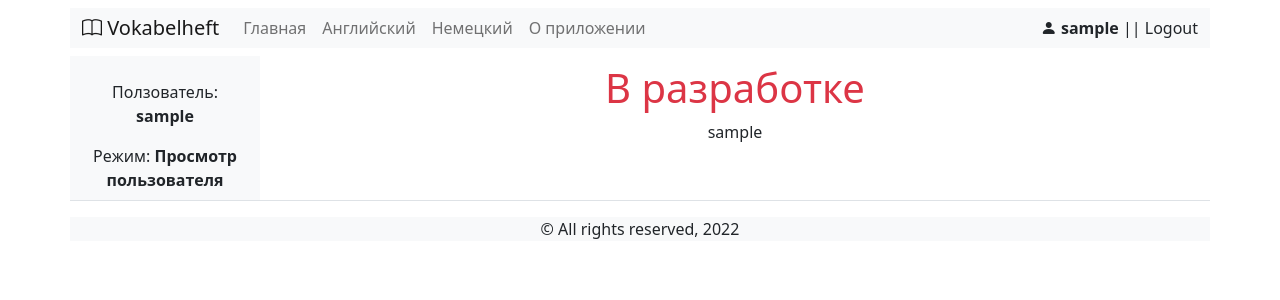
After one commit to zmiterveras/vokabelheft_web, a Django app: page /profile in a window 1280 px wide. The commit adds this page. Shown: the top 300 px of the page. Run offline with Django 4.2, Linux system fonts and the light colour scheme; the visitor is signed in with stand-in values (Sample User, id 1); some libraries are stand-ins or nearby versions.

Commit message:
added template for user profile added djangorestframework for API

```diff
--- a/Vokabelheft/Vokabelheft/settings.py
+++ b/Vokabelheft/Vokabelheft/settings.py
@@ -38,6 +38,7 @@ INSTALLED_APPS = [
     'django.contrib.messages',
     'django.contrib.staticfiles',
     'trainer.apps.TrainerConfig',
+    'rest_framework',
 ]
 
 MIDDLEWARE = [
--- a/Vokabelheft/trainer/templates/base.html
+++ b/Vokabelheft/trainer/templates/base.html
@@ -27,10 +27,10 @@
                     </li>
                     {% if user.is_authenticated %}
                     <li class="nav-item">
-                        <a class="nav-link {% block activeeng %}{% endblock %}" href="{% url 'dictionary_list' '1' %}">Английский</a>
+                        <a class="nav-link {% block activeeng %}{% endblock %}" href="{% url 'dictionary_list' 'eng' %}">Английский</a>
                     </li>
                     <li class="nav-item">
-                        <a class="nav-link {% block activede %}{% endblock %}" href="{% url 'dictionary_list' '2' %}">Немецкий</a>
+                        <a class="nav-link {% block activede %}{% endblock %}" href="{% url 'dictionary_list' 'de' %}">Немецкий</a>
                     </li>
                     <li class="nav-item"></li>
                     <li class="nav-item">
@@ -44,7 +44,8 @@
                     </li>
                 </ul>
                 {% if user.is_authenticated %}
-                <a class="nav-link" href="{% url 'logout' %}"><i class="bi bi-person-fill"></i> <b>{{ user.username }}</b> | Logout</a>
+                <a class="nav-link" href="{% url 'profile' %}"><i class="bi bi-person-fill"></i> <b>{{ user.username }}</b> | </a>
+                <a class="nav-link" href="{% url 'logout' %}"> | Logout</a>
                 {% else %}
                 <a class="nav-link" href="{% url 'login' %}"><i class="bi bi-person-x-fill"></i> Login | Register</a>
                 {% endif %}
--- a/Vokabelheft/trainer/templates/index.html
+++ b/Vokabelheft/trainer/templates/index.html
@@ -14,8 +14,8 @@
         <p class="text-center p-3">Привет, {{ user.username }} </p>
         <p class="text-center p-3">{{ user.username }}, выбирите словарь для работы.</p>
         <div class="d-grid gap-2 d-md-block">
-            <a class="btn btn-primary" href="{% url 'dictionary_list' '1' %}" role="button">Eng</a>
-            <a class="btn btn-primary" href="{% url 'dictionary_list' '2' %}" role="button">De</a>
+            <a class="btn btn-primary" href="{% url 'dictionary_list' 'eng' %}" role="button">Eng</a>
+            <a class="btn btn-primary" href="{% url 'dictionary_list' 'de' %}" role="button">De</a>
         </div>
 
 
--- /dev/null
+++ b/Vokabelheft/trainer/templates/user_profile.html
@@ -0,0 +1,11 @@
+{% extends "base.html" %}
+
+{% block content %}
+<h1 class="text-danger">В разработке</h1>
+<p>{{ name }}</p>
+
+{% endblock %}
+
+{% block mode %}
+<li class="nav-item">Режим: <b>Просмотр пользователя</b></li>
+{% endblock %}
--- a/Vokabelheft/trainer/urls.py
+++ b/Vokabelheft/trainer/urls.py
@@ -27,5 +27,7 @@ urlpatterns = [
     path('about', views.About.as_view(), name='about'),
     path('result_pdf', views.result_pdf, name='result_pdf'),
     path('cards', views.Cards.as_view(), name='cards'),
+    path('profile', views.UserProfileView.as_view(), name='profile'),
+    path('api/v1/dictionarylist/', views.DictionaryAPIView.as_view()),
 
 ]
--- a/Vokabelheft/trainer/views.py
+++ b/Vokabelheft/trainer/views.py
@@ -11,15 +11,17 @@ from django.contrib import messages
 from django.shortcuts import render, redirect
 from django.urls import reverse_lazy
 from django.views import generic
-from django.views.generic import CreateView
+# from django.views.generic import CreateView
 from django.http import FileResponse
 from reportlab.pdfgen import canvas
 from reportlab.lib.units import inch
 from reportlab.pdfbase import pdfmetrics
 from reportlab.pdfbase.ttfonts import TTFont
+from rest_framework import generics
 
 from .forms import *
 from .models import Dictionary, Dictionaries
+from .serializers import DictionarySerializer
 
 
 # def index(request):
@@ -257,7 +259,7 @@ class LoginUser(LoginView):
         return reverse_lazy("home")
 
 
-class RegisterUser(CreateView):
+class RegisterUser(generic.CreateView):
     form_class = RegisterUserForm
     template_name = "register.html"
     success_url = reverse_lazy("login")
@@ -275,7 +277,10 @@ class DictionaryListView(LoginRequiredMixin, generic.ListView):
         if not self.kwargs.get('lang'): # для пути без аргументов из добавления нового слова
             language = self.request.session['lang']
         else:
-            language = self.kwargs['lang']
+            if self.kwargs['lang'] == 'eng':
+                language = '1'
+            else:
+                language = '2'
             self.request.session['lang'] = language
         self.request.session['dict_count'] = Dictionary.objects.filter(user=self.request.user).filter(language__exact=language).count()
         # возможно стоит перенести в ChooseTrenning?
@@ -335,3 +340,15 @@ class DictionaryDeUpdate(LoginRequiredMixin, generic.UpdateView):
 class DictionaryDelete(LoginRequiredMixin, generic.DeleteView):
     model = Dictionary
     success_url = reverse_lazy('dictionary_list')
+
+class UserProfileView(LoginRequiredMixin, generic.TemplateView):
+    template_name = 'user_profile.html'
+
+    def get(self, request, *args, **kwargs):
+        context = {'name': self.request.user}
+        return render(request, self.template_name, context=context)
+
+
+class DictionaryAPIView(generics.ListAPIView):
+    queryset = Dictionary.objects.all()
+    serializer_class = DictionarySerializer
```
Also changed, not shown: Vokabelheft/trainer/serializers.py (added, +9 -0 lines).
